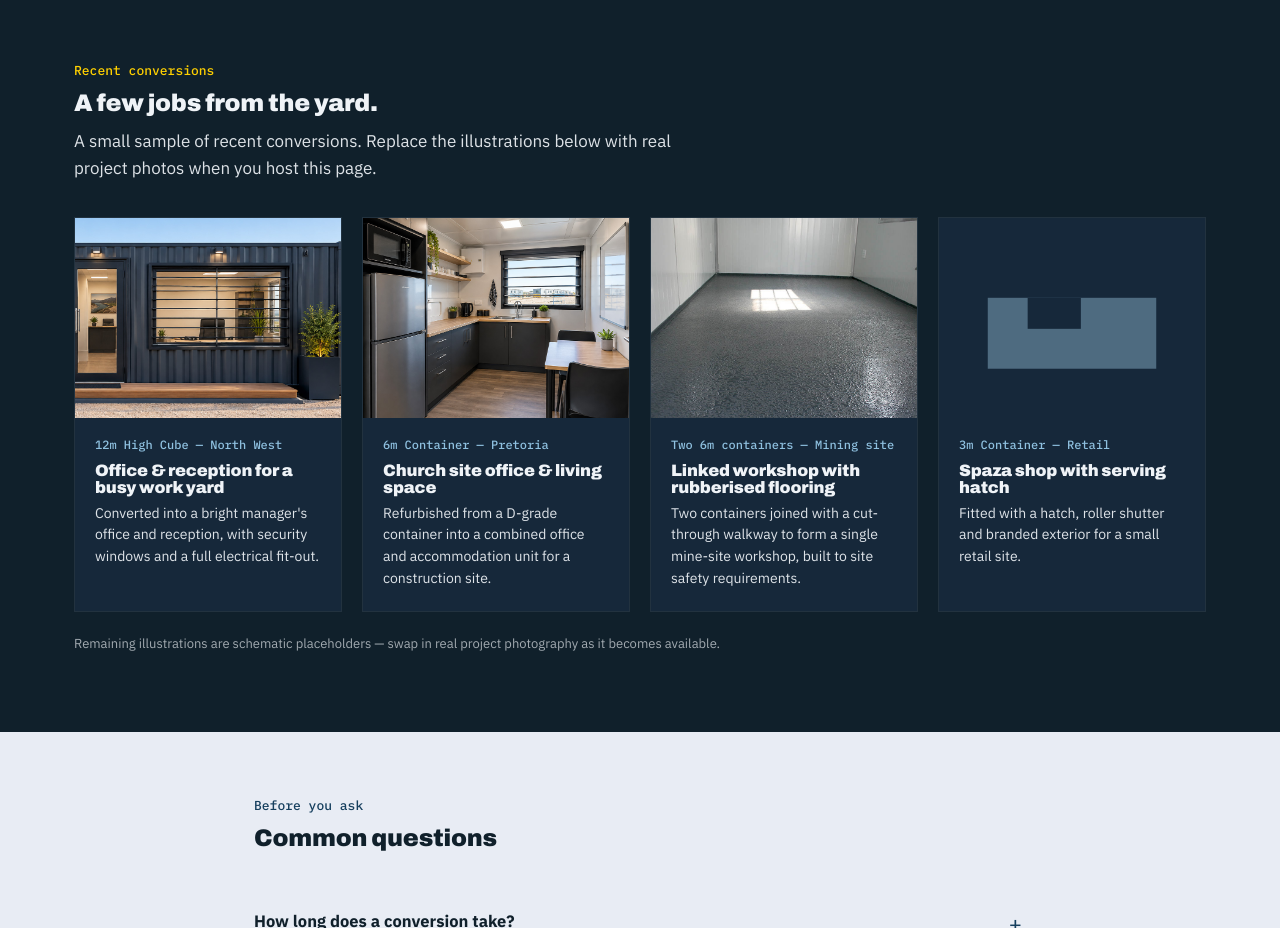
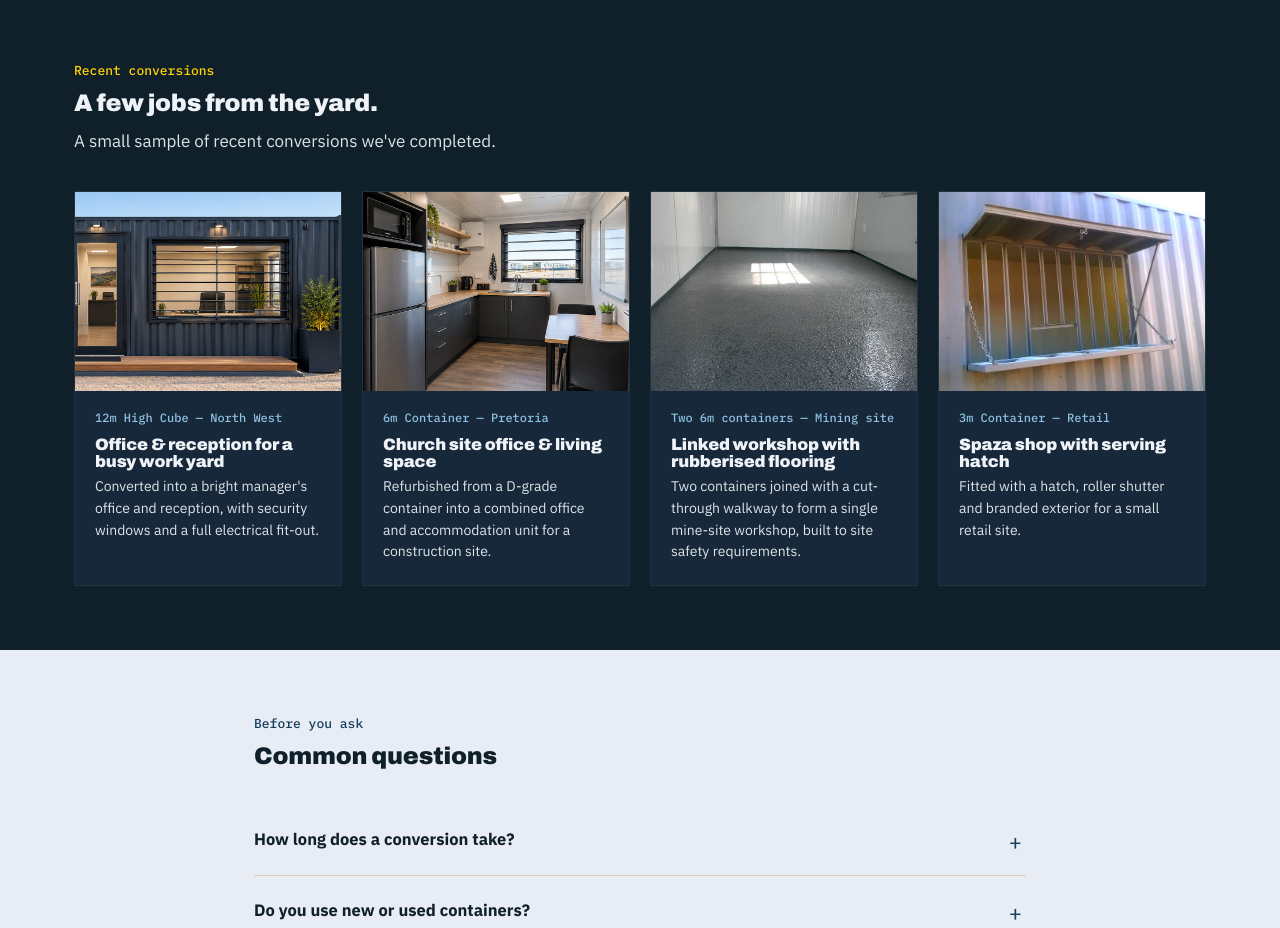
Before and after one commit to jakkies/storagewise-conversions, a plain HTML site: page index.html in a window 1280 px wide. Shown: the part 2400-3328 px from the top of the page. Drawn offline with Linux system fonts and the light colour scheme.

Commit message:
Replace spaza shop placeholder with real serving hatch photo
Swaps the last schematic SVG in the recent-work grid for a real
photo of a container serving hatch, and drops now-outdated
placeholder copy from that section since all four cards use
real photography.

Co-Authored-By: Claude Sonnet 5 <noreply@anthropic.com>

```diff
--- a/index.html
+++ b/index.html
@@ -219,7 +219,7 @@
       <div class="section-head">
         <span class="eyebrow-note">Recent conversions</span>
         <h2>A few jobs from the yard.</h2>
-        <p>A small sample of recent conversions. Replace the illustrations below with real project photos when you host this page.</p>
+        <p>A small sample of recent conversions we've completed.</p>
       </div>
       <div class="work-grid">
         <div class="work-card">
@@ -254,7 +254,7 @@
         </div>
         <div class="work-card">
           <div class="work-thumb">
-            <svg viewBox="0 0 300 225" xmlns="http://www.w3.org/2000/svg"><rect width="300" height="225" fill="#16283A"/><rect x="55" y="90" width="190" height="80" fill="#4E6B80"/><rect x="100" y="90" width="60" height="35" fill="#16283A"/></svg>
+            <img src="assets/work-spaza-hatch.jpg" alt="Fold-up serving hatch with security bars fitted into the side of a shipping container" loading="lazy">
           </div>
           <div class="work-body">
             <span class="work-tag">3m Container — Retail</span>
@@ -263,7 +263,6 @@
           </div>
         </div>
       </div>
-      <p class="work-note">Remaining illustrations are schematic placeholders — swap in real project photography as it becomes available.</p>
     </div>
   </section>
 
```
Also changed, not shown: assets/work-spaza-hatch.jpg (added).
